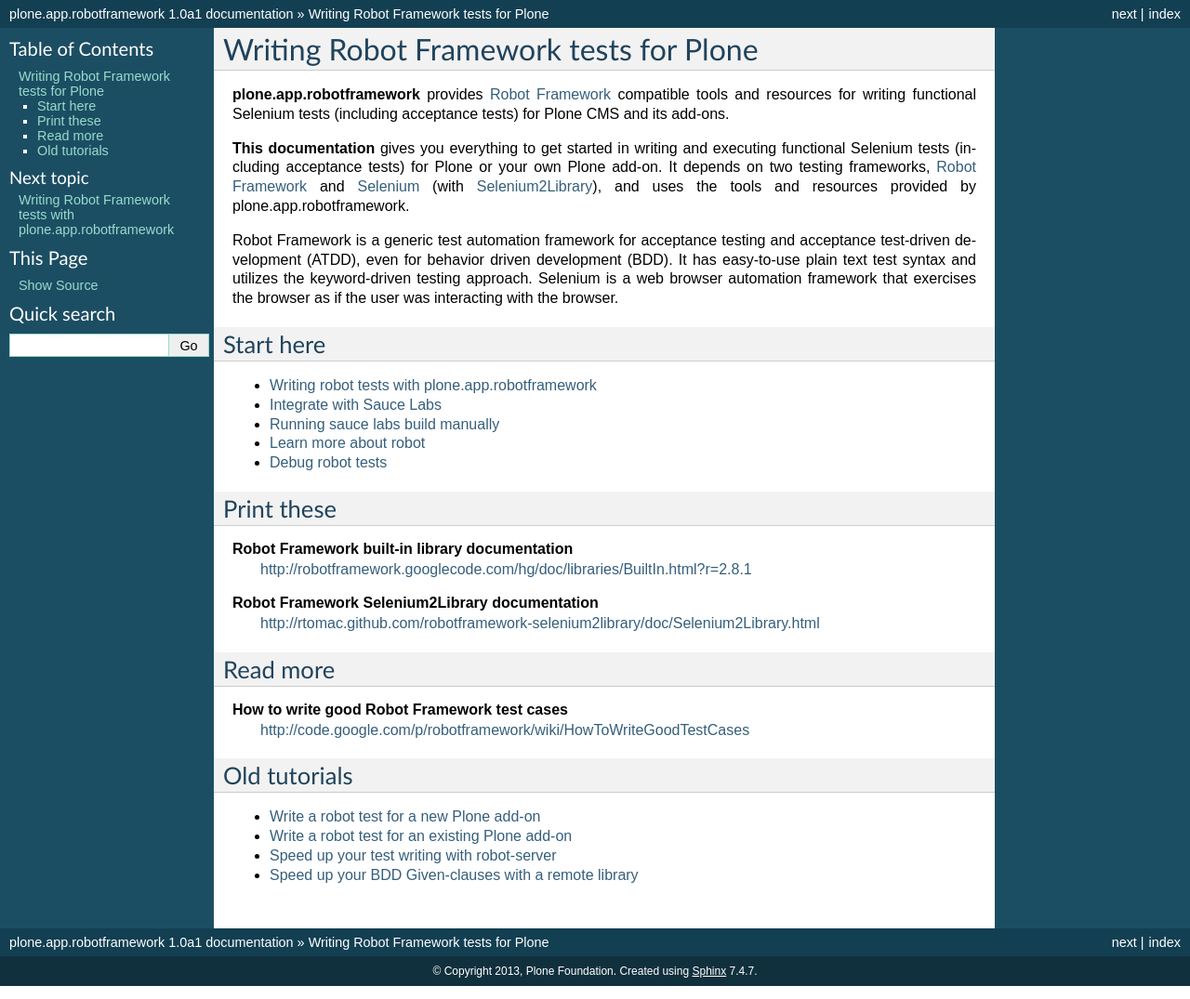
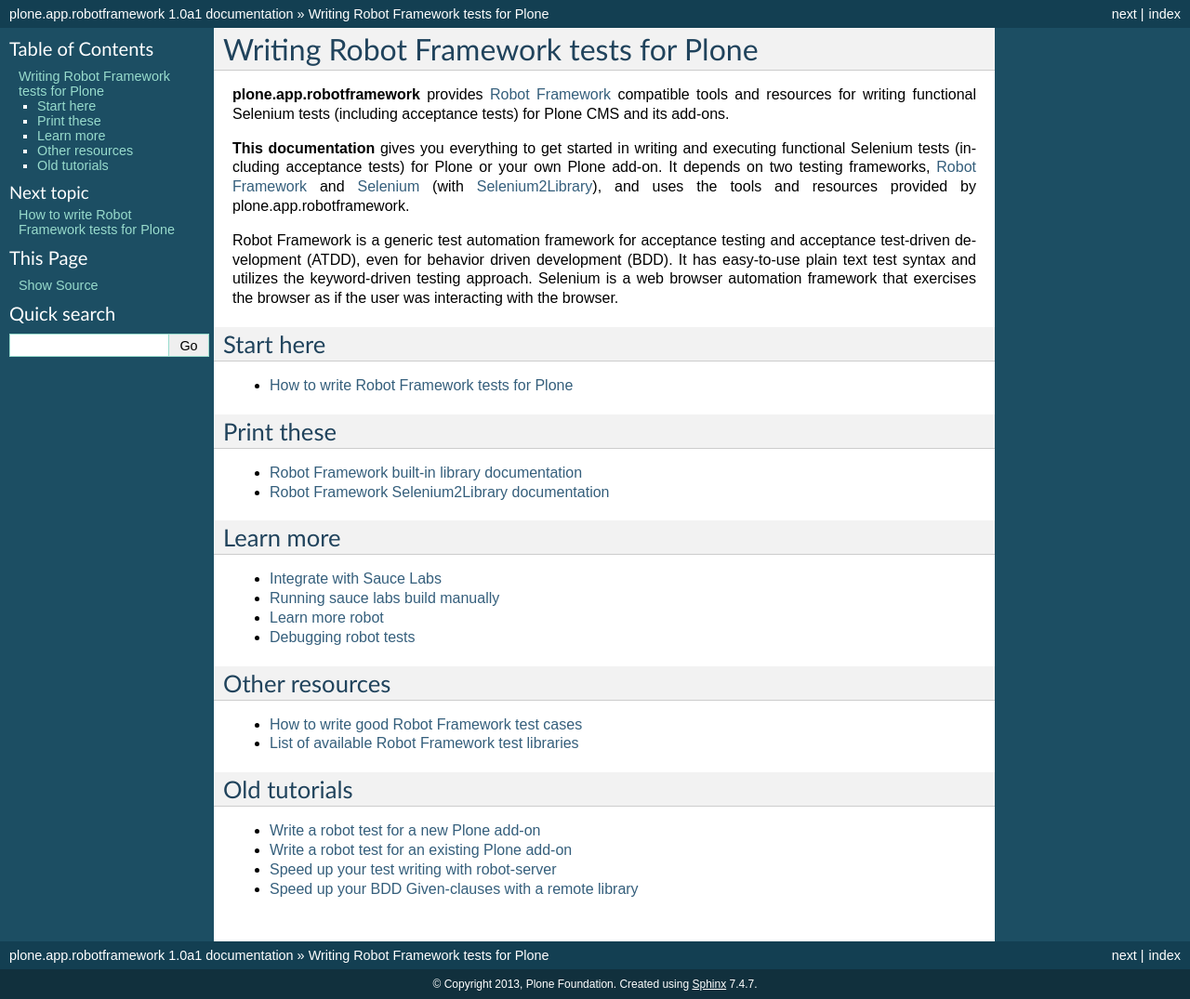
Before and after one commit to plone/plone.app.robotframework, a Sphinx documentation site: the page built from docs/source/index.rst, in a window 1280 px wide. Shown: the whole page at 93% size. Built offline with Sphinx 7.4.7, drawn with Linux system fonts in a browser that asks for light colours.

Commit message:
Update documentation

```diff
--- a/docs/requirements.txt
+++ b/docs/requirements.txt
@@ -1,3 +1,3 @@
 # This pip install requirements file is intended to be used only for building
 # documentation for this package.
-sphinxcontrib-robotdoc==0.4.0
+sphinxcontrib-robotdoc==0.6.0
--- a/docs/source/examples.rst
+++ b/docs/source/examples.rst
@@ -20,3 +20,5 @@
 - https://github.com/collective/collective.prettyphoto
 - https://github.com/collective/plone.app.imagecropping
   (includes javascript interaction in cropping editor).
+- https://github.com/plone/plone.app.robotframework/tree/master/src/plone/app/robotframework/tests
+- http://plone.293351.n2.nabble.com/Robot-Framework-How-to-fill-TinyMCE-s-text-field-tp7563662p7563691.html
--- a/docs/source/happy.rst
+++ b/docs/source/happy.rst
@@ -1,10 +1,13 @@
-Writing Robot Framework tests with plone.app.robotframework
-===========================================================
+How to write Robot Framework tests for Plone
+============================================
 
-**plone.app.robotframework** provides `Robot Framework
-<http://code.google.com/p/robotframework/>`_ compatible resources and tools for
-writing functional Selenium tests (including acceptance tests) for Plone CMS
-and its add-ons.
+This is a brief tutorial for writing Robot Framework test for Plone with
+`plone.app.robotframework`_. *plone.app.robotframework* provides `Robot
+Framework`_ -compatible resources and tools for writing functional Selenium
+tests (including acceptance tests) for Plone CMS and its add-ons. (See also:
+:doc:`examples`).
+
+.. _plone.app.robotframework: http://pypi.python.org/pypi/plone.app.robotframework
 
 
 Require plone.app.robotframework
@@ -15,26 +18,32 @@
 .. code-block:: python
 
    extras_require={
-       'test': [
+      'test': [
            ...
            'plone.app.robotframework',
        ],
    },
 
-All you need is *plone.app.robotframework*, because it will require the rest
-(*selenium*, *robotframework*, robotframework-selenium2library* and
-*robotsuite*).
+All you need is *plone.app.robotframework*. It will require the rest
+(selenium_, robotframework_, `robotframework-selenium2library`_ and
+also robotsuite_).
 
 .. note:: Selenium-bindings for Python use Firefox as the default browser.
    Unless you know how to configure other browsers to work with Selenium you
    should have Firefox installed in your system
 
+.. _Robot Framework: http://pypi.python.org/pypi/robotframework
+.. _selenium: http://pypi.python.org/pypi/selenium
+.. _robotframework: http://pypi.python.org/pypi/robotframework
+.. _robotframework-selenium2library: http://pypi.python.org/pypi/robotframework-selenium2library
+.. _robotsuite: http://pypi.python.org/pypi/robotsuite
+
 
 Define functional testing layer
 -------------------------------
 
-Plone add-on testing requires defining test layers,
-which setup Plone, the add-ons and any custom configuration
+Plone add-on testing requires defining a custom test layer,
+which setups Plone-sandbox, the dependent add-ons and any custom configuration
 required by the tests.
 
 Update your ``src/my/product/testing.py`` to include:
@@ -99,14 +110,18 @@
 
 .. code-block:: bash
 
-    $ bin/robot-server my.product.testing.MY_PRODUCT_ROBOT_TESTING
+   $ bin/robot-server my.product.testing.MY_PRODUCT_ROBOT_TESTING
 
-Once the test server has started, there's a test Plone-site served
-at http://localhost:55001/plone/ (by default).
+Once the test server has started, there should be a test Plone-site served at
+http://localhost:55001/plone/ (by default). This allows you to play with the
+sandbox while writing the tests.
+
+.. note:: The default admin user for `plone.app.testing`_-based Plone-sandbox
+   is ``admin`` and password is ``secret``.
 
 
-Write the first test
---------------------
+Write your first test suite
+---------------------------
 
 Robot tests are written in test suites, which are plain text files, usually
 ending with ``.robot`` (and older ones with ``.txt``).
@@ -135,12 +150,12 @@
 keywords, which are run sequentially -- usually until the first of them fails.
 
 Keywords are defined in **keyword libraries** and as **user keywords**. Keyword
-libraries can be Python libraries or XML-RPC-services. User keywords are lists
-of test clauses reusing existing keywords or other user keywords.
+libraries can be Python libraries or XML-RPC-services. User keywords are just
+lists of test clauses reusing existing keywords or other user keywords.
 
 Here is a more complicated example with some user keywords in action:
 
-.. code:: robotframework
+.. code-block:: robotframework
 
    *** Settings ***
 
@@ -170,13 +185,18 @@
    I see the Site Setup -link
        Element should be visible  css=#personaltools-plone_setup
 
+Please, stop for a while end read the example above again. Once you understand
+how you can stack keyword calls with user keywords, you are ready to unleash
+the power of Robot Framework all the way to building your own domain specific
+test language.
+
 .. note:: We use ``.robot`` as the Robot Framework test suite file extension
    to make it easier for developers to configure Robot Framework syntax
    highlighting for their editors (otherwise ``.txt`` would work also).
 
 
-Run the first test
-------------------
+Run your first test suite
+-------------------------
 
 Once the ``bin/robot-server`` has been started and a test suite has been
 written, the new test suite can be run with ``bin/robot``:
@@ -225,7 +247,7 @@
 `RobotSuite <http://pypi.python.org/pypi/robotsuite/>`_ is our package for
 wrapping Robot Framework tests into Python unittest compatible test cases.
 It's good to know that this registration pattern is the same as how
-doctest-suites are registered to support zope.testrunner's layers (see
+doctest-suites are registered to support *zope.testrunner*'s layers (see
 https://pypi.python.org/pypi/plone.testing for layered doctest examples).
 
 
@@ -236,32 +258,31 @@
 ``test_robot.py``-module (or any other module returning RobotTestSuite),
 you can list your integrated robot test cases with command:
 
-.. code:: bash
+.. code-block:: bash
 
    $ bin/test --list-tests
 
 And run robot tests cases with all other test cases with command:
 
-.. code:: bash
+.. code-block:: bash
 
    $ bin/test
 
-You can filter robot test normally using ``-t``-argument for
-*zope.testrunnner*:
+You can filter robot test using ``-t``-argument for zope.testrunner*:
 
-.. code:: bash
+.. code-block:: bash
 
    $ bin/test -t robot
 
-And it's also possible to filter test by tags:
+And it's also possible to filter test by Robot Framework tags:
 
-.. code::
+.. code-block::
 
    $ bin/test -t \#mytag
 
-Or exclude them:
+Or exclude matching tests from being run:
 
-.. code::
+.. code-block::
 
    $ bin/test -t \!robot
 
@@ -269,9 +290,40 @@
 How to write more tests
 -----------------------
 
-The most difficult part in writing robot tests with Selenium-keywords is to know
-the application you are testing: which link to click when and to which field to
-input test data.
+The most difficult part in writing robot tests with Selenium-keywords is to
+know the application you are testing: which link to click when and to which
+field to input test data.
+
+At first, you should have a brief idea about the available keywords:
+
+* `Robot Framework built-in library documentation`__
+* `Robot Framework Selenium2Library documentation`__
+
+__ http://robotframework.googlecode.com/hg/doc/libraries/BuiltIn.html?r=2.8.1
+__ http://rtomac.github.com/robotframework-selenium2library/doc/Selenium2Library.html
+
+Then, learn to use pause test execution to make it easier to figure out,
+what to do next:
+
+.. code-block:: robotframework
+
+    *** Settings ***
+
+    Resource  plone/app/robotframework/selenium.robot
+
+    Library  Remote  ${PLONE_URL}/RobotRemote
+
+    Test Setup  Open SauceLabs test browser
+    Test Teardown  Run keywords  Report test status  Close all browsers
+
+    *** Test Cases ***
+
+    Let me think what to do next
+        Enable autologin as  Site Administrator
+        Go to  ${PLONE_URL}
+
+        Import library  Dialogs
+        Pause execution
 
 Robot Framework ships with a few selected standard libraries. One of them is
 the *Dialogs*-library, which provides a very useful keyword: *Pause execution*.
@@ -280,46 +332,25 @@
 figure out what to do next.
 (Dialogs depend on `TkInter-library <http://wiki.python.org/moin/TkInter>`_.)
 
-For example::
+.. note:: Be sure to remove *Import libary* and *Pause execution*
+   keyword calls before committing your tests to avoid pausing your
+   tests on CI.
 
-    *** Settings ***
+.. note:: *plone.app.robotframework* ships with an optional collection
+   of Plone-specific user keywords, which already include *Pause* keyword as a
+   shortcut for *Pause execution* keywords. You can include and use the
+   collection with:
 
-    Resource  plone/app/robotframework/selenium.robot
-    Resource  plone/app/robotframework/saucelabs.robot
+   .. code-block:: robotframework
 
-    Library  Remote  ${PLONE_URL}/RobotRemote
+      *** Settings ***
 
-    Test Setup  Open SauceLabs test browser
-    Test Teardown  Run keywords  Report test status  Close all browsers
+      ...
 
-    *** Test Cases ***
+      Resource  plone/app/robotframework/keywords.robot
 
-    Plomino is installed
-        Go to  ${PLONE_URL}
-        Pages should contain  mydb
+      *** Test Cases ***
 
-    Let me think what to do next
-        Enable autologin as  Site Administrator
-        Go to  ${PLONE_URL}
-        Import library  Dialogs
-        Pause execution
-
-.. note:: Be sure to remove the Dialogs-library import and its keywords
-   before commit, because Dialogs-library may have dependencies,
-   which are not available on your CI-machine.
-
-
-Resources
----------
-
-- http://robotframework.googlecode.com/hg/doc/libraries/BuiltIn.html?r=2.7.7
-- http://rtomac.github.com/robotframework-selenium2library/doc/Selenium2Library.html
-- http://code.google.com/p/robotframework/wiki/HowToWriteGoodTestCases
-- http://code.google.com/p/robotframework/
-
-
-Examples:
----------
-
-- https://github.com/plone/plone.app.robotframework/tree/master/src/plone/app/robotframework/tests
-- http://plone.293351.n2.nabble.com/Robot-Framework-How-to-fill-TinyMCE-s-text-field-tp7563662p7563691.html
+      Let me think what to do next
+          ...
+          Pause
--- a/docs/source/index.rst
+++ b/docs/source/index.rst
@@ -27,25 +27,38 @@
    :maxdepth: 1
    :titlesonly:
 
-   Writing robot tests with plone.app.robotframework <happy>
-   Add continuous integration with Travis-CI <travis-ci>
-   Add cross-browser-testing with SauceLabs <saucelabs>
-   Learn more about robot <robot>
-   Debug robot tests <debugging>
+   happy
 
 Print these
 -----------
 
-**Robot Framework built-in library documentation**
-    http://robotframework.googlecode.com/hg/doc/libraries/BuiltIn.html?r=2.8.1
-**Robot Framework Selenium2Library documentation**
-    http://rtomac.github.com/robotframework-selenium2library/doc/Selenium2Library.html
+* `Robot Framework built-in library documentation`__
+* `Robot Framework Selenium2Library documentation`__
 
-Read more
----------
+__ http://robotframework.googlecode.com/hg/doc/libraries/BuiltIn.html?r=2.8.1
+__ http://rtomac.github.com/robotframework-selenium2library/doc/Selenium2Library.html
 
-**How to write good Robot Framework test cases**
-    http://code.google.com/p/robotframework/wiki/HowToWriteGoodTestCases
+
+Learn more
+----------
+
+.. toctree::
+   :maxdepth: 1
+   :titlesonly:
+
+   travis-ci
+   saucelabs
+   robot
+   debugging
+
+Other resources
+---------------
+
+* `How to write good Robot Framework test cases`__
+* `List of available Robot Framework test libraries`__
+
+__ http://code.google.com/p/robotframework/wiki/HowToWriteGoodTestCases
+__ http://code.google.com/p/robotframework/wiki/TestLibraries
 
 Old tutorials
 -------------
```
Also changed, not shown: other parts of docs/source/examples.rst (+4 -4 lines), other parts of docs/source/happy.rst (+9 -5 lines), buildout.cfg (+8 -1 lines).
